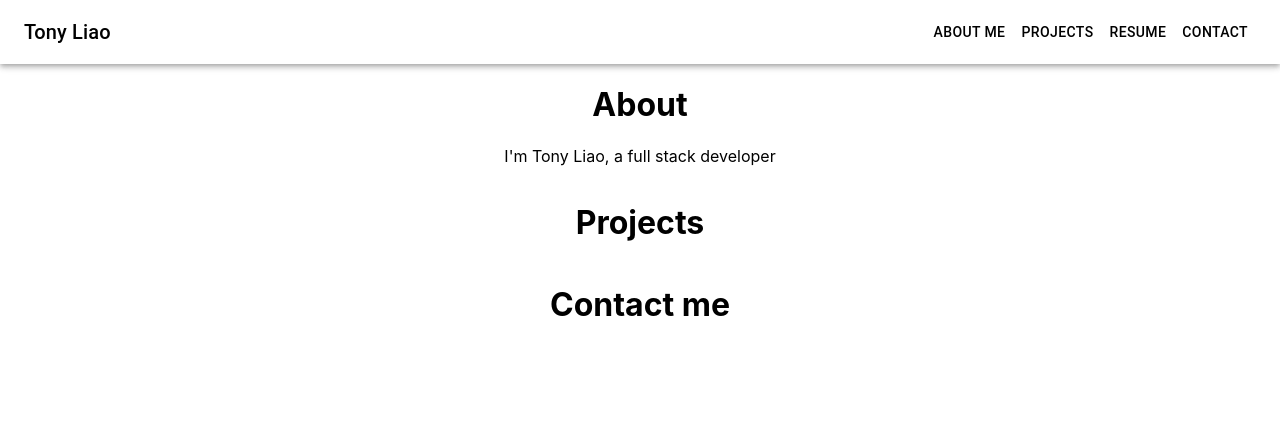
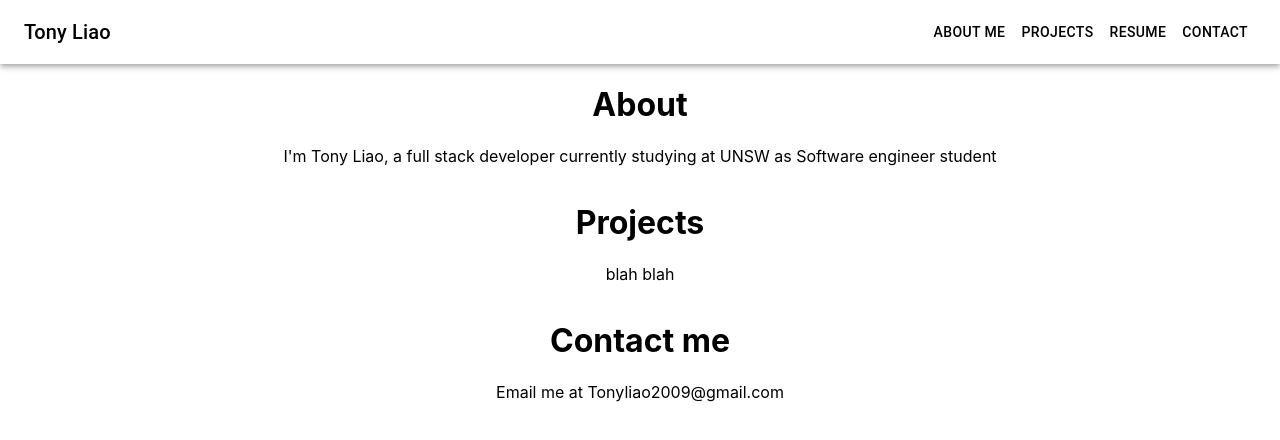
Before and after one commit to xhslgit/tonyliao.com, a React (Create React App) app: page / in a window 1280 px wide. Shown: the top 440 px of the page. Built offline with nearby package versions, Linux system fonts and the light colour scheme.

Commit message:
Intro View done

```diff
--- a/src/App.js
+++ b/src/App.js
@@ -25,17 +25,19 @@ const App = () => {
         <Grid item ref={aboutRef}>
           <Container maxWidth='xl' style={{textAlign: 'center'}}>
             <h1>About</h1>
-            <p>I'm Tony Liao, a full stack developer</p>
+            <p>I'm Tony Liao, a full stack developer currently studying at UNSW as Software engineer student</p>
           </Container>
         </Grid>
         <Grid item ref={projectRef}>
-          <Container m={1000} id="project">
+          <Container m={1000} id="project" style={{textAlign: 'center'}}>
             <h1 id="project">Projects</h1>
+            <p>blah blah</p>
           </Container>
         </Grid>
-        <Grid item ref={contactRef} >
+        <Grid item ref={contactRef} style={{textAlign: 'center'}}>
           <Container m={1000}>
             <h1>Contact me</h1>
+            <p>Email me at Tonyliao2009@gmail.com</p>
           </Container>
         </Grid>
       </Grid>
--- a/src/components/NavBar.jsx
+++ b/src/components/NavBar.jsx
@@ -24,7 +24,7 @@ export default function NavBar ({onscroll, about, project, contact}) {
         </Typography>
         <Button color="inherit" onClick={() => onscroll(about)}>About Me</Button>
         <Button color="inherit" onClick={() => onscroll(project)}>Projects</Button>
-        <Button color="inherit">Resume</Button>
+        <Button color="inherit" onClick={() => window.open("https://drive.google.com/file/d/1SSmlDhVNRbudPnBpJe_pgn9TcOHcGJCP/view?usp=sharing")}>Resume</Button>
         <Button color="inherit" onClick={() => onscroll(contact)}>Contact</Button>
       </Toolbar>
     </AppBar>
```
